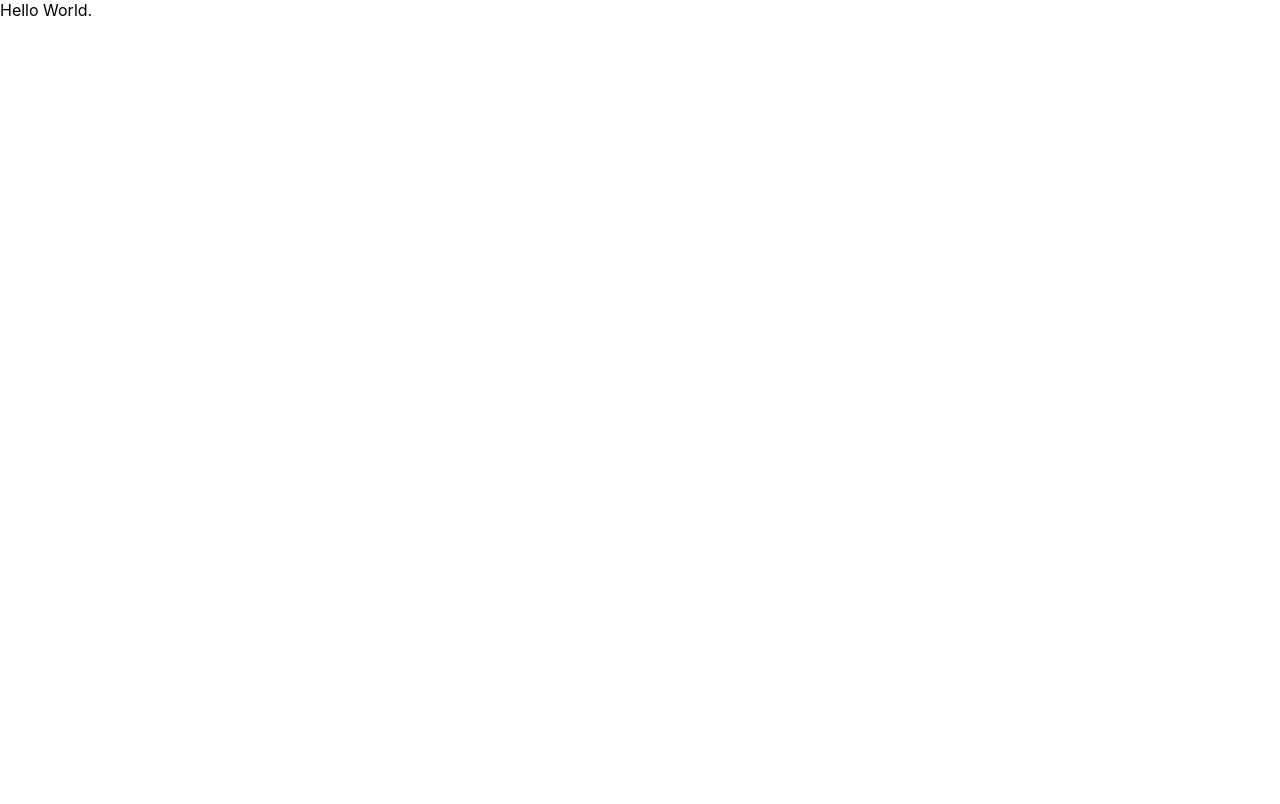
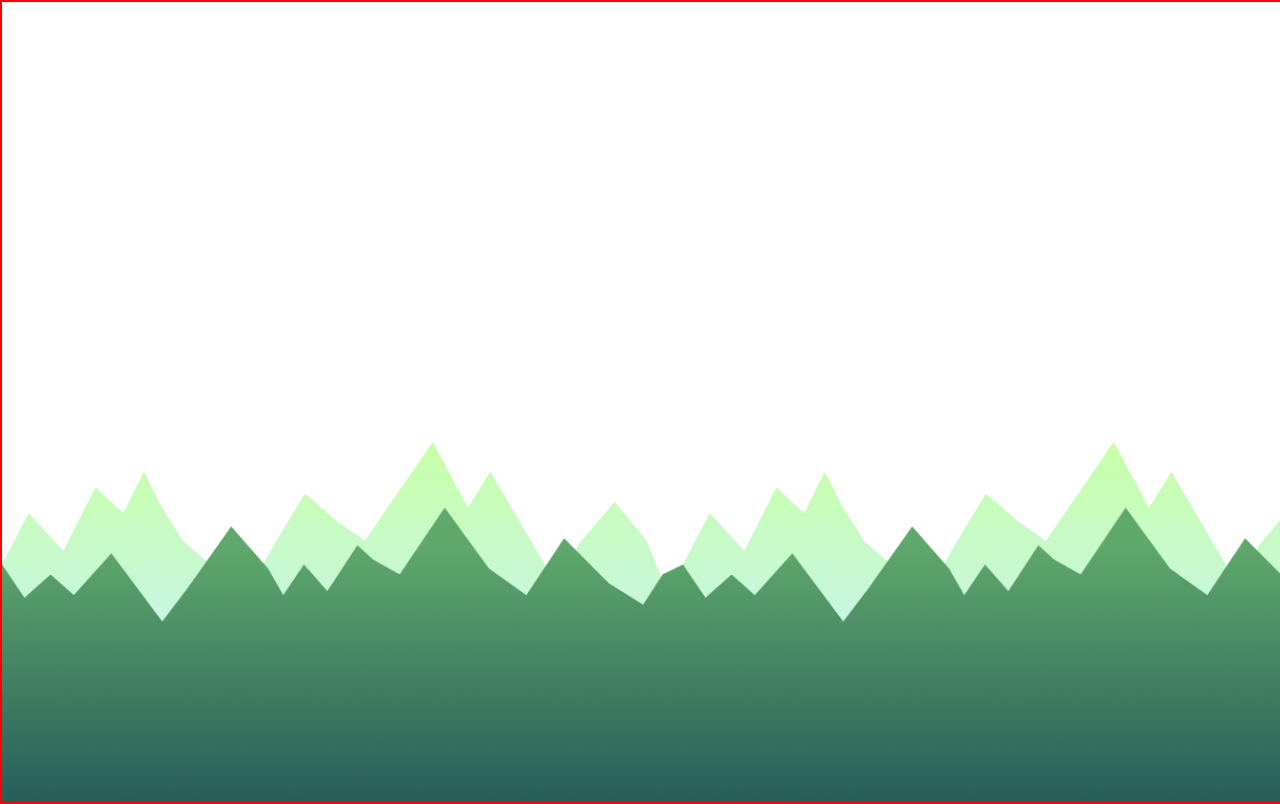
Before and after one commit to Jhinger/website, a JavaScript app: page / in a window 1280 px wide. Built offline with nearby package versions, Linux system fonts and the light colour scheme; the HTML template or start-up script is replaced by a standard one.

Commit message:
Background

```diff
--- a/package.json
+++ b/package.json
@@ -3,12 +3,14 @@
   "version": "0.1.0",
   "private": true,
   "dependencies": {
+    "@material-ui/core": "^4.12.1",
     "@testing-library/jest-dom": "^5.14.1",
     "@testing-library/react": "^11.2.7",
     "@testing-library/user-event": "^12.8.3",
     "react": "^17.0.2",
     "react-dom": "^17.0.2",
     "react-scripts": "4.0.3",
+    "styled-components": "^5.3.0",
     "web-vitals": "^1.1.2"
   },
   "scripts": {
--- /dev/null
+++ b/src/App.css
@@ -0,0 +1,16 @@
+.di {
+    display: flex;
+    align-items: flex-end;
+    width: 100%;
+    height: 100vh;
+    overflow: hidden;
+    border: 2px solid red;
+}
+
+section {
+    width: 100vw;
+    height: 45%;
+    background-image: url('./static/mount.png');
+    background-size: contain;
+    background-repeat: repeat-x;
+}
--- a/src/App.js
+++ b/src/App.js
@@ -1,8 +1,9 @@
+import './App.css'
 
 const App = () => {
 	return (
-		<div>
-			Hello World.
+		<div className="di">
+			<section></section>
 		</div>
 	)
 }
--- a/src/index.css
+++ b/src/index.css
@@ -5,6 +5,9 @@ body {
     sans-serif;
   -webkit-font-smoothing: antialiased;
   -moz-osx-font-smoothing: grayscale;
+  padding: 0;
+  box-sizing: border-box;
+  overflow: hidden;
 }
 
 code {
```
Also changed, not shown: src/static/mount.png (added), 1 other file (tests, documents, lock files or other folders).
